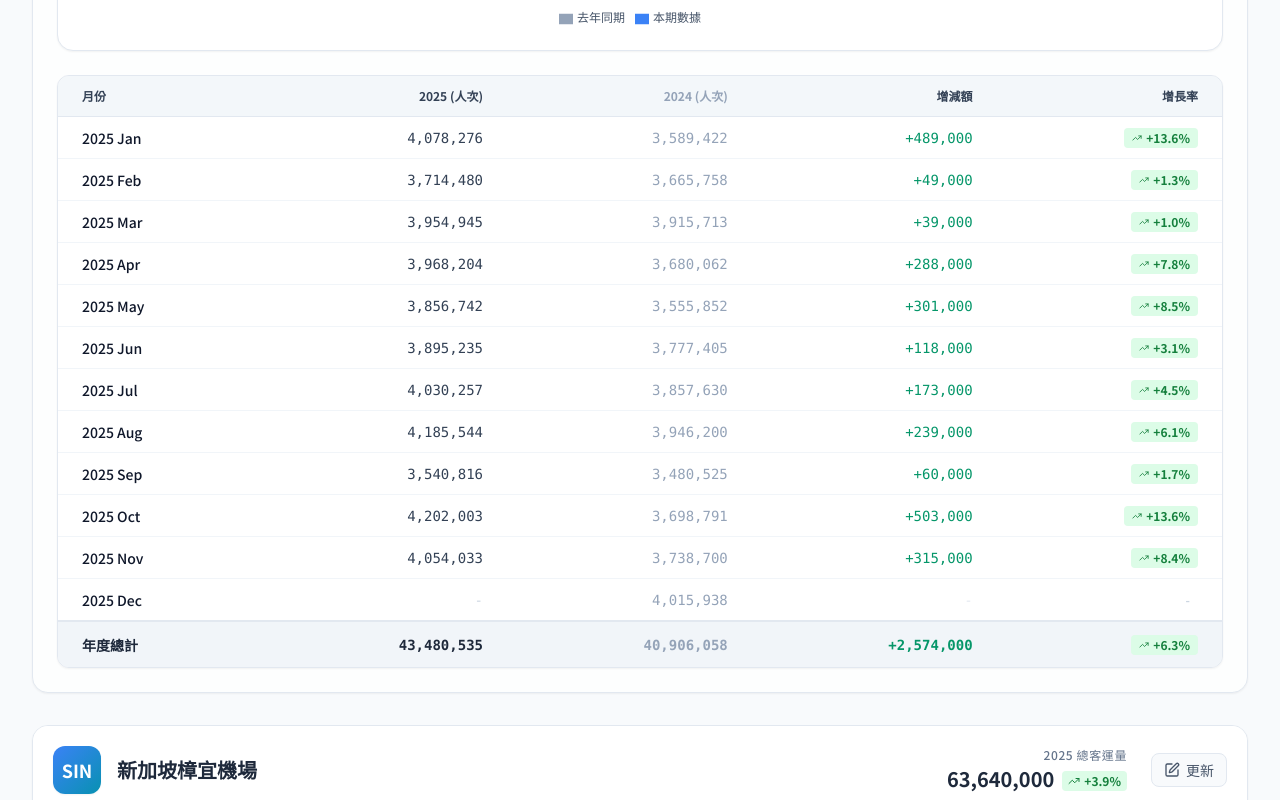
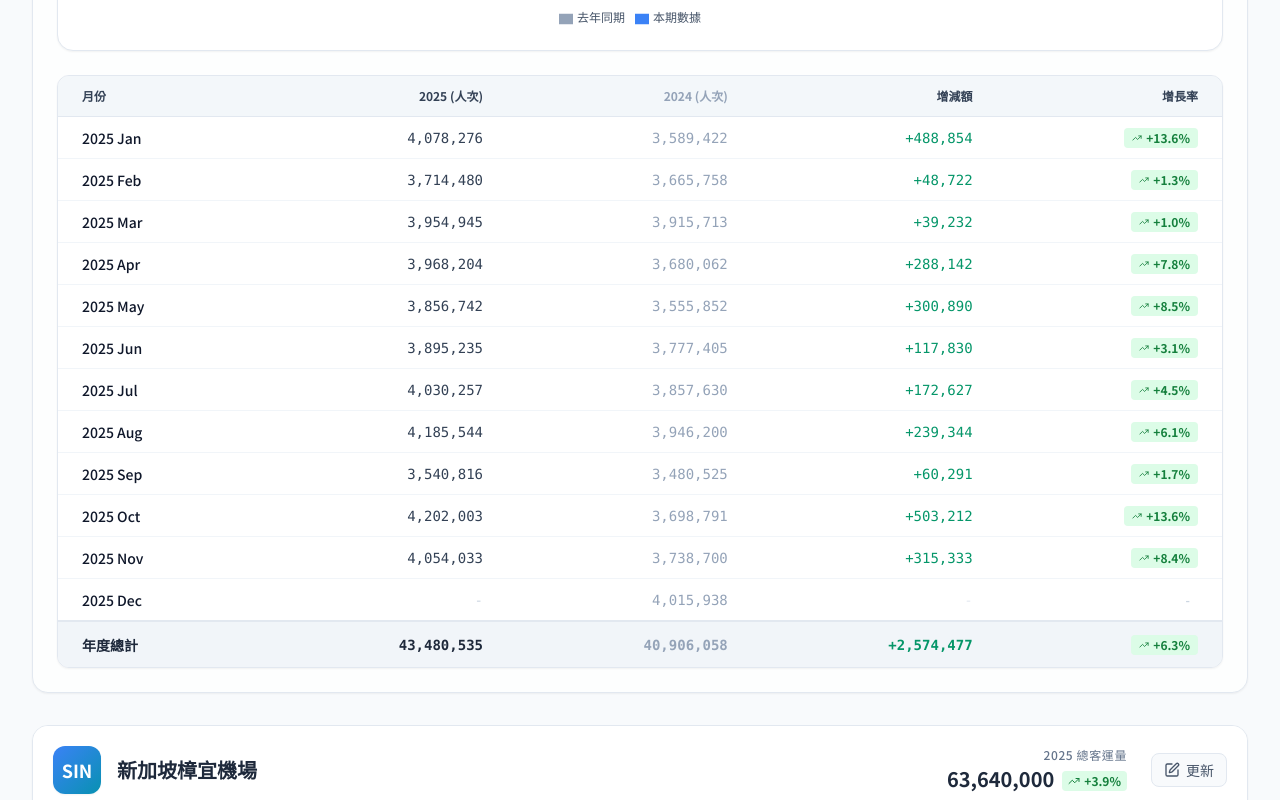
Before and after one commit to Alexalex007/airportstatistics, a React (Vite) app: page / in a window 1280 px wide. Shown: the part 2160-2960 px from the top of the page. Built offline with nearby package versions, Linux system fonts and the light colour scheme.

Commit message:
refactor: Remove unnecessary rounding in growth calculations
The previous implementation rounded the difference in passenger counts to the nearest thousand for display. This change removes that rounding to provide exact figures, offering more precise data visualization.

```diff
--- a/App.tsx
+++ b/App.tsx
@@ -269,8 +269,8 @@ const App: React.FC = () => {
                 });
               }
 
+              // Exact calculation without rounding
               const footerDiff = footerCurrentSum - footerPrevSum;
-              const footerDiffRounded = Math.round(footerDiff / 1000) * 1000;
               const footerGrowthStr = (hasFooterData && footerPrevSum > 0)
                 ? ((footerCurrentSum - footerPrevSum) / footerPrevSum * 100).toFixed(1)
                 : '-';
@@ -405,12 +405,9 @@ const App: React.FC = () => {
                                               ? ((row.passengers - row.comparison!) / row.comparison! * 100).toFixed(1)
                                               : '-';
 
-                                          // Calculate growth amount and round to nearest thousand
-                                          const growthAmountRaw = (hasCurrent && hasPrev)
+                                          // Calculate growth amount (No rounding as requested)
+                                          const growthAmount = (hasCurrent && hasPrev)
                                               ? (row.passengers - row.comparison!)
-                                              : null;
-                                          const growthAmountRounded = growthAmountRaw !== null
-                                              ? Math.round(growthAmountRaw / 1000) * 1000
                                               : null;
 
                                           return (
@@ -423,9 +420,9 @@ const App: React.FC = () => {
                                                   {row.comparison ? new Intl.NumberFormat('zh-TW').format(row.comparison) : <span className="text-slate-200 dark:text-slate-700">-</span>}
                                               </td>
                                               <td className="px-4 sm:px-6 py-2.5 text-right font-mono">
-                                                {growthAmountRounded !== null ? (
-                                                  <span className={growthAmountRounded >= 0 ? 'text-emerald-600 dark:text-emerald-400' : 'text-red-500 dark:text-red-400'}>
-                                                    {growthAmountRounded > 0 ? '+' : ''}{new Intl.NumberFormat('zh-TW').format(growthAmountRounded)}
+                                                {growthAmount !== null ? (
+                                                  <span className={growthAmount >= 0 ? 'text-emerald-600 dark:text-emerald-400' : 'text-red-500 dark:text-red-400'}>
+                                                    {growthAmount > 0 ? '+' : ''}{new Intl.NumberFormat('zh-TW').format(growthAmount)}
                                                   </span>
                                                 ) : <span className="text-slate-200 dark:text-slate-700">-</span>}
                                               </td>
@@ -455,8 +452,8 @@ const App: React.FC = () => {
                                         </td>
                                         <td className="px-4 sm:px-6 py-3 text-right font-mono">
                                           {hasFooterData && footerPrevSum > 0 ? (
-                                            <span className={footerDiffRounded >= 0 ? 'text-emerald-600 dark:text-emerald-400' : 'text-red-500 dark:text-red-400'}>
-                                              {footerDiffRounded > 0 ? '+' : ''}{new Intl.NumberFormat('zh-TW').format(footerDiffRounded)}
+                                            <span className={footerDiff >= 0 ? 'text-emerald-600 dark:text-emerald-400' : 'text-red-500 dark:text-red-400'}>
+                                              {footerDiff > 0 ? '+' : ''}{new Intl.NumberFormat('zh-TW').format(footerDiff)}
                                             </span>
                                           ) : <span className="text-slate-300 dark:text-slate-600">-</span>}
                                         </td>
```
